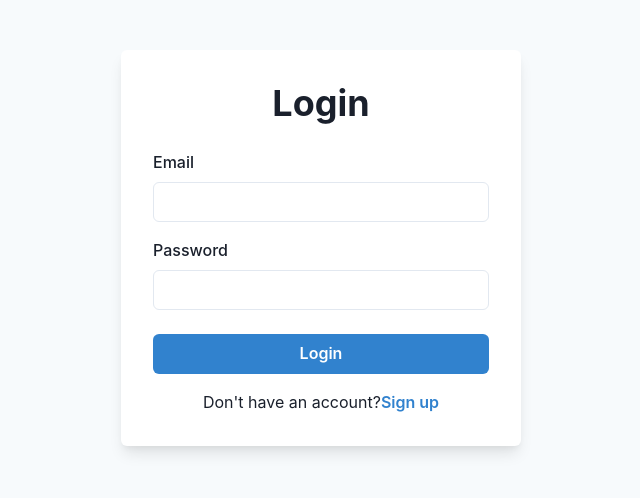
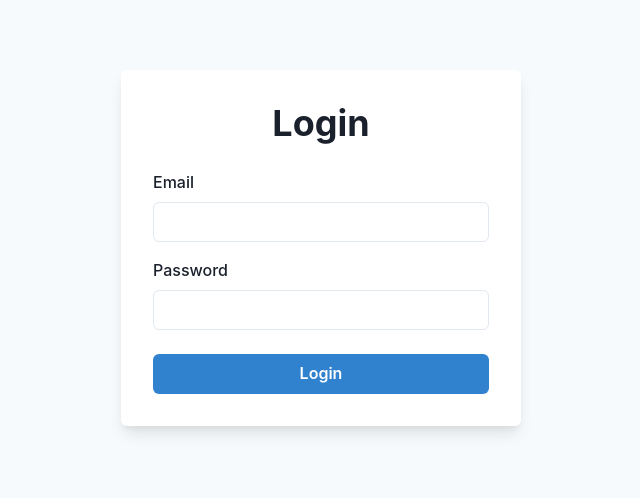
Before and after one commit to sabarim6369/feedback_management, a React (Vite) app in the folder client/: page / in a window 1280 px wide. Shown: the part 172-670 px from the top of the page, without its empty margins (319-959 px from the left). Built offline with nearby package versions, Linux system fonts and the light colour scheme.

Commit message:
done some changes in login

```diff
--- a/client/src/pages/Login.jsx
+++ b/client/src/pages/Login.jsx
@@ -125,18 +125,7 @@ const Login = () => {
           </Button>
         </form>
 
-        <Box textAlign="center" mt={4}>
-          <Text>
-            Don't have an account?
-            <Button
-              variant="link"
-              colorScheme="blue"
-              onClick={() => navigate('/signup')}
-            >
-              Sign up
-            </Button>
-          </Text>
-        </Box>
+
       </Box>
     </Box>
   );
```
